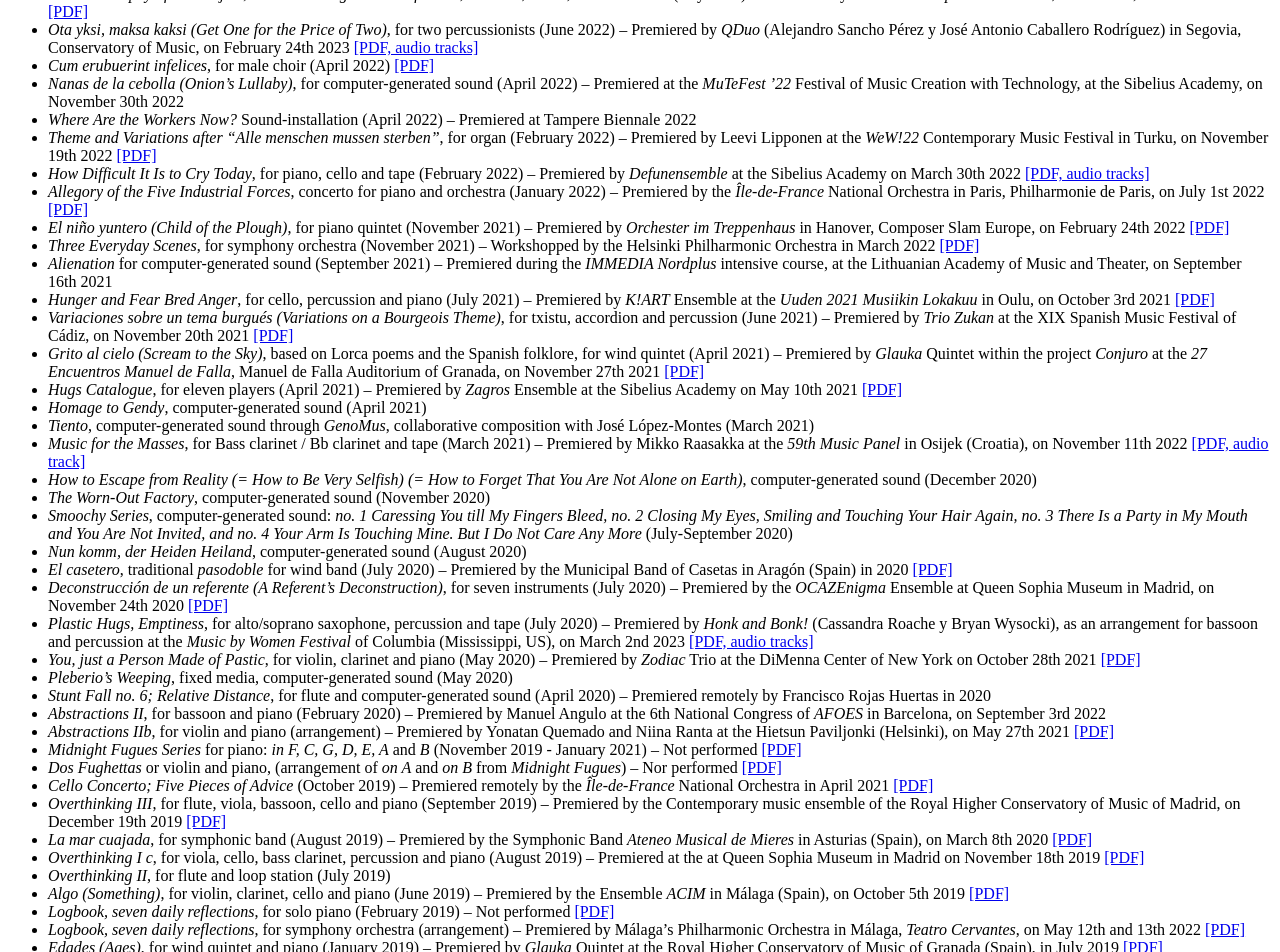
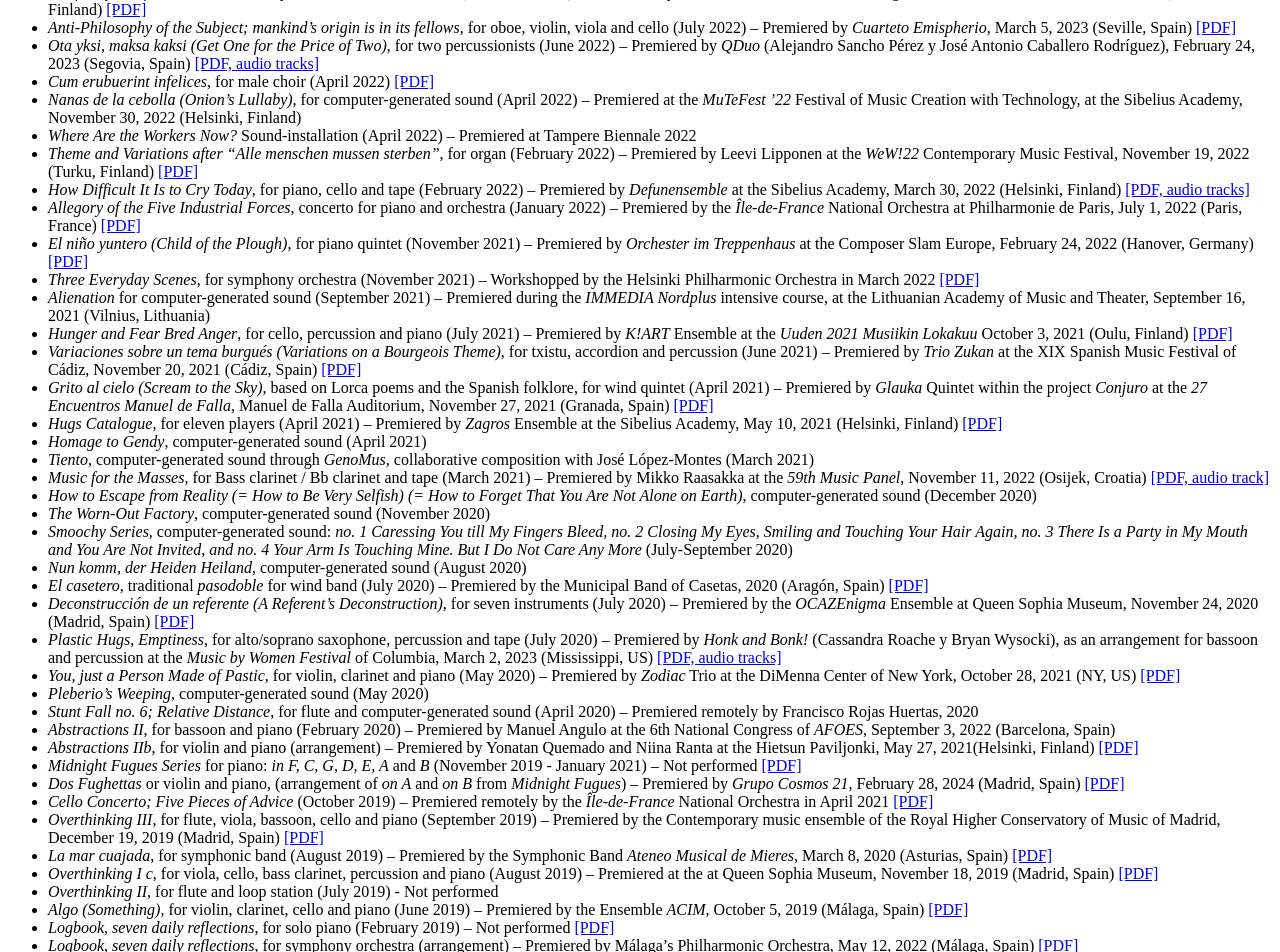
Before and after one commit to Kyokatarz/pilar-website-nextjs, a Next.js app: page /WorksPage/WorksPage in a window 1280 px wide. Shown: the part 280-1232 px from the top of the page. Built offline with nearby package versions, Linux system fonts and the light colour scheme.

Commit message:
March general update

```diff
--- a/src/pages/WorksPage/WorksPage.tsx
+++ b/src/pages/WorksPage/WorksPage.tsx
@@ -1,11 +1,21 @@
-import React from 'react'
-import ListItem from '../../components/ListItem'
-import Section from '../../components/Section/Section'
+import React from 'react';
+import ListItem from '../../components/ListItem';
+import Section from '../../components/Section/Section';
+import Link from 'next/link';
 
 const WorksPage = () => {
   return (
     <Section maxWidth='max-w-screen-sm'>
       <h1 className='text-4xl font-bold text-center mb-6'>Works</h1>
+      <span className='text-1xl italic text-gray-600 mb-4 text-justify'>
+        Here you can find the scores and audio materials of many of my works.
+        Take a look at the end of my{' '}
+        <Link href='/media#premiers' className='text-blue-500'>
+          media page
+        </Link>{' '}
+        to get to know what other pieces I am currently working on.
+      </span>
+
       <ul className='text-justify'>
         <ListItem>
           <em>
@@ -45,8 +55,8 @@
             stretch, open its seams and let the threads peek out from behind
           </em>
           , for violin, bass clarinet, violoncello and percussion (May 2023) –
-          Premiered by <em>Norrbotten NEO</em> on July 9th 2023 at Musiikin aika
-          (Time of Music Festival) in Viitasaari, Finland{' '}
+          Premiered by <em>Norrbotten NEO</em> at Musiikin aika (Time of Music
+          Festival), July 9, 2023 (Viitasaari, Finland){' '}
           <a
             href='https://archive.org/details/i-dont-expect-anything-from-this-afternoon'
             target='_blank'
@@ -63,7 +73,7 @@
           </em>
           , for blinking lights, tape, two CD players, and offstage viola and
           piano (February 2023) – Premiered as part of VANG VI Festival of
-          CentroCentro by Vertixe Sonora Ensemble on June 15th 2023 in Madrid{' '}
+          CentroCentro by Vertixe Sonora Ensemble, June 15, 2023 (Madrid, Spain){' '}
           <a
             href='https://archive.org/details/ya-no-siento-el-deslizamiento'
             target='_blank'
@@ -79,17 +89,24 @@
         </ListItem>
         <ListItem>
           <em>Brief Requiem for the Poets and Prayers</em>, for chamber
-          orchestra (December 2022) – To be premiered by <em>Avanti!</em>{' '}
-          Chamber Orchestra during the Autumn 2023 in Finland (score in
-          development)
+          orchestra (December 2022) – Premiered by <em>Avanti!</em> Chamber
+          Orchestra during Summer Sounds Festival, June 30, 2024 (Porvoo,
+          Finland){' '}
+          <a
+            href='https://archive.org/details/brief-requiem'
+            target='_blank'
+            rel='noreferrer'
+            className='text-blue-500'
+          >
+            [PDF]
+          </a>
         </ListItem>
         <ListItem>
           <em>
             Anti-Philosophy of the Subject; mankind’s origin is in its fellows
           </em>
           , for oboe, violin, viola and cello (July 2022) – Premiered by{' '}
-          <em>Cuarteto Emispherio</em> in Seville, Sala Turina, on March 5th
-          2023{' '}
+          <em>Cuarteto Emispherio</em>, March 5, 2023 (Seville, Spain){' '}
           <a
             href='https://archive.org/details/antiphilosophy-of-the-subject'
             target='_blank'
@@ -102,8 +119,8 @@
         <ListItem>
           <em>Ota yksi, maksa kaksi (Get One for the Price of Two)</em>, for two
           percussionists (June 2022) – Premiered by <em>QDuo</em> (Alejandro
-          Sancho Pérez y José Antonio Caballero Rodríguez) in Segovia,
-          Conservatory of Music, on February 24th 2023{' '}
+          Sancho Pérez y José Antonio Caballero Rodríguez), February 24, 2023
+          (Segovia, Spain){' '}
           <a
             href='https://archive.org/details/percussion-duo'
             target='_blank'
@@ -127,8 +144,8 @@
         <ListItem>
           <em>Nanas de la cebolla (Onion’s Lullaby)</em>, for computer-generated
           sound (April 2022) – Premiered at the <em>MuTeFest ’22</em> Festival
-          of Music Creation with Technology, at the Sibelius Academy, on
-          November 30th 2022
+          of Music Creation with Technology, at the Sibelius Academy, November
+          30, 2022 (Helsinki, Finland)
         </ListItem>
         <ListItem>
           <em>Where Are the Workers Now?</em> Sound-installation (April 2022) –
@@ -137,8 +154,8 @@
         <ListItem>
           <em>Theme and Variations after “Alle menschen mussen sterben”</em>,
           for organ (February 2022) – Premiered by Leevi Lipponen at the{' '}
-          <em>WeW!22</em> Contemporary Music Festival in Turku, on November 19th
-          2022{' '}
+          <em>WeW!22</em> Contemporary Music Festival, November 19, 2022 (Turku,
+          Finland){' '}
           <a
             href='https://archive.org/details/theme-and-variations-organ'
             target='_blank'
@@ -151,7 +168,7 @@
         <ListItem>
           <em>How Difficult It Is to Cry Today</em>, for piano, cello and tape
           (February 2022) – Premiered by <em>Defunensemble</em> at the Sibelius
-          Academy on March 30th 2022{' '}
+          Academy, March 30, 2022 (Helsinki, Finland){' '}
           <a
             href='https://archive.org/details/how-difficult-it-is'
             target='_blank'
@@ -164,7 +181,8 @@
         <ListItem>
           <em>Allegory of the Five Industrial Forces</em>, concerto for piano
           and orchestra (January 2022) – Premiered by the <em>Île-de-France</em>{' '}
-          National Orchestra in Paris, Philharmonie de Paris, on July 1st 2022{' '}
+          National Orchestra at Philharmonie de Paris, July 1, 2022 (Paris,
+          France){' '}
           <a
             href='https://archive.org/details/allegory-of-the-five-industrial-forces'
             target='_blank'
@@ -176,8 +194,8 @@
         </ListItem>
         <ListItem>
           <em>El niño yuntero (Child of the Plough)</em>, for piano quintet
-          (November 2021) – Premiered by <em>Orchester im Treppenhaus</em> in
-          Hanover, Composer Slam Europe, on February 24th 2022{' '}
+          (November 2021) – Premiered by <em>Orchester im Treppenhaus</em> at
+          the Composer Slam Europe, February 24, 2022 (Hanover, Germany){' '}
           <a
             href='https://archive.org/details/el-nino-yuntero'
             target='_blank'
@@ -202,12 +220,13 @@
         <ListItem>
           <em>Alienation</em> for computer-generated sound (September 2021) –
           Premiered during the <em>IMMEDIA Nordplus</em> intensive course, at
-          the Lithuanian Academy of Music and Theater, on September 16th 2021
+          the Lithuanian Academy of Music and Theater, September 16, 2021
+          (Vilnius, Lithuania)
         </ListItem>
         <ListItem>
           <em>Hunger and Fear Bred Anger</em>, for cello, percussion and piano
           (July 2021) – Premiered by <em>K!ART</em> Ensemble at the{' '}
-          <em>Uuden 2021 Musiikin Lokakuu</em> in Oulu, on October 3rd 2021{' '}
+          <em>Uuden 2021 Musiikin Lokakuu</em> October 3, 2021 (Oulu, Finland){' '}
           <a
             href='https://archive.org/details/hunger-and-fear-bred-anger'
             target='_blank'
@@ -222,8 +241,8 @@
             Variaciones sobre un tema burgués (Variations on a Bourgeois Theme)
           </em>
           , for txistu, accordion and percussion (June 2021) – Premiered by{' '}
-          <em>Trio Zukan</em> at the XIX Spanish Music Festival of Cádiz, on
-          November 20th 2021{' '}
+          <em>Trio Zukan</em> at the XIX Spanish Music Festival of Cádiz,
+          November 20, 2021 (Cádiz, Spain){' '}
           <a
             href='https://archive.org/details/variaciones-sobre-un-tema-burgues'
             target='_blank'
@@ -237,8 +256,8 @@
           <em>Grito al cielo (Scream to the Sky)</em>, based on Lorca poems and
           the Spanish folklore, for wind quintet (April 2021) – Premiered by{' '}
           <em>Glauka</em> Quintet within the project <em>Conjuro</em> at the{' '}
-          <em>27 Encuentros Manuel de Falla</em>, Manuel de Falla Auditorium of
-          Granada, on November 27th 2021{' '}
+          <em>27 Encuentros Manuel de Falla</em>, Manuel de Falla Auditorium,
+          November 27, 2021 (Granada, Spain){' '}
           <a
             href='https://archive.org/details/grito-al-cielo'
             target='_blank'
@@ -250,7 +269,8 @@
         </ListItem>
         <ListItem>
           <em>Hugs Catalogue</em>, for eleven players (April 2021) – Premiered
-          by <em>Zagros</em> Ensemble at the Sibelius Academy on May 10th 2021{' '}
+          by <em>Zagros</em> Ensemble at the Sibelius Academy, May 10, 2021
+          (Helsinki, Finland){' '}
           <a
             href='https://archive.org/details/hugs-catalogue'
             target='_blank'
@@ -270,7 +290,7 @@
         <ListItem>
           <em>Music for the Masses</em>, for Bass clarinet / Bb clarinet and
           tape (March 2021) – Premiered by Mikko Raasakka at the{' '}
-          <em>59th Music Panel</em> in Osijek (Croatia), on November 11th 2022{' '}
+          <em>59th Music Panel</em>, November 11, 2022 (Osijek, Croatia){' '}
           <a
             href='https://archive.org/details/music-for-the-masses_202304'
             target='_blank'
@@ -307,8 +327,8 @@
         </ListItem>
         <ListItem>
           <em>El casetero</em>, traditional <em>pasodoble</em> for wind band
-          (July 2020) – Premiered by the Municipal Band of Casetas in Aragón
-          (Spain) in 2020{' '}
+          (July 2020) – Premiered by the Municipal Band of Casetas, 2020
+          (Aragón, Spain){' '}
           <a
             href='https://archive.org/details/el-casetero'
             target='_blank'
@@ -321,8 +341,8 @@
         <ListItem>
           <em>Deconstrucción de un referente (A Referent’s Deconstruction)</em>,
           for seven instruments (July 2020) – Premiered by the{' '}
-          <em>OCAZEnigma</em> Ensemble at Queen Sophia Museum in Madrid, on
-          November 24th 2020{' '}
+          <em>OCAZEnigma</em> Ensemble at Queen Sophia Museum, November 24, 2020
+          (Madrid, Spain){' '}
           <a
             href='https://archive.org/details/a-referents-deconstruction'
             target='_blank'
@@ -336,8 +356,8 @@
           <em>Plastic Hugs, Emptiness</em>, for alto/soprano saxophone,
           percussion and tape (July 2020) – Premiered by <em>Honk and Bonk!</em>{' '}
           (Cassandra Roache y Bryan Wysocki), as an arrangement for bassoon and
-          percussion at the <em>Music by Women Festival</em> of Columbia
-          (Mississippi, US), on March 2nd 2023{' '}
+          percussion at the <em>Music by Women Festival</em> of Columbia, March
+          2, 2023 (Mississippi, US){' '}
           <a
             href='https://archive.org/details/plastic-hugs-emptiness'
             target='_blank'
@@ -350,7 +370,7 @@
         <ListItem>
           <em>You, just a Person Made of Pastic</em>, for violin, clarinet and
           piano (May 2020) – Premiered by <em>Zodiac</em> Trio at the DiMenna
-          Center of New York on October 28th 2021{' '}
+          Center of New York, October 28, 2021 (NY, US){' '}
           <a
             href='https://archive.org/details/you-just-a-person-made-of-plastic-full'
             target='_blank'
@@ -361,23 +381,22 @@
           </a>
         </ListItem>
         <ListItem>
-          <em>Pleberio’s Weeping</em>, fixed media, computer-generated sound
-          (May 2020)
+          <em>Pleberio’s Weeping</em>, computer-generated sound (May 2020)
         </ListItem>
         <ListItem>
           <em>Stunt Fall no. 6; Relative Distance</em>, for flute and
           computer-generated sound (April 2020) – Premiered remotely by
-          Francisco Rojas Huertas in 2020
+          Francisco Rojas Huertas, 2020
         </ListItem>
         <ListItem>
           <em>Abstractions II</em>, for bassoon and piano (February 2020) –
           Premiered by Manuel Angulo at the 6th National Congress of{' '}
-          <em>AFOES</em> in Barcelona, on September 3rd 2022
+          <em>AFOES</em>, September 3, 2022 (Barcelona, Spain)
         </ListItem>
         <ListItem>
           <em>Abstractions IIb</em>, for violin and piano (arrangement) –
-          Premiered by Yonatan Quemado and Niina Ranta at the Hietsun Paviljonki
-          (Helsinki), on May 27th 2021{' '}
+          Premiered by Yonatan Quemado and Niina Ranta at the Hietsun
+          Paviljonki, May 27, 2021(Helsinki, Finland){' '}
           <a
             href='https://archive.org/details/abstractions-IIb'
             target='_blank'
@@ -402,8 +421,9 @@
         </ListItem>
         <ListItem>
           <em>Dos Fughettas</em> or violin and piano, (arrangement of{' '}
-          <em>on A</em> and <em>on B</em> from <em>Midnight Fugues</em>) – Nor
-          performed{' '}
+          <em>on A</em> and <em>on B</em> from <em>Midnight Fugues</em>) –
+          Premiered by <em>Grupo Cosmos 21</em>, February 28, 2024 (Madrid,
+          Spain){' '}
           <a
             href='https://archive.org/details/midnight-fugues'
             target='_blank'
@@ -429,7 +449,8 @@
         <ListItem>
           <em>Overthinking III</em>, for flute, viola, bassoon, cello and piano
           (September 2019) – Premiered by the Contemporary music ensemble of the
-          Royal Higher Conservatory of Music of Madrid, on December 19th 2019{' '}
+          Royal Higher Conservatory of Music of Madrid, December 19, 2019
+          (Madrid, Spain){' '}
           <a
             href='https://archive.org/details/overthinking-III'
             target='_blank'
@@ -441,8 +462,8 @@
         </ListItem>
         <ListItem>
           <em>La mar cuajada</em>, for symphonic band (August 2019) – Premiered
-          by the Symphonic Band <em>Ateneo Musical de Mieres</em> in Asturias
-          (Spain), on March 8th 2020{' '}
+          by the Symphonic Band <em>Ateneo Musical de Mieres</em>, March 8, 2020
+          (Asturias, Spain){' '}
           <a
             href='https://archive.org/details/la-mar-cuajada'
             target='_blank'
@@ -454,8 +475,8 @@
         </ListItem>
         <ListItem>
           <em>Overthinking I c</em>, for viola, cello, bass clarinet, percussion
-          and piano (August 2019) – Premiered at the at Queen Sophia Museum in
-          Madrid on November 18th 2019{' '}
+          and piano (August 2019) – Premiered at the at Queen Sophia Museum,
+          November 18, 2019 (Madrid, Spain){' '}
           <a
             href='https://archive.org/details/overthinking-Ic'
             target='_blank'
@@ -466,12 +487,13 @@
           </a>
         </ListItem>
         <ListItem>
-          <em>Overthinking II</em>, for flute and loop station (July 2019)
+          <em>Overthinking II</em>, for flute and loop station (July 2019) - Not
+          performed
         </ListItem>
         <ListItem>
           <em>Algo (Something)</em>, for violin, clarinet, cello and piano (June
-          2019) – Premiered by the Ensemble <em>ACIM</em> in Málaga (Spain), on
-          October 5th 2019{' '}
+          2019) – Premiered by the Ensemble <em>ACIM</em>, October 5, 2019
+          (Málaga, Spain){' '}
           <a
             href='https://archive.org/details/algo_20230413'
             target='_blank'
@@ -495,8 +517,8 @@
         </ListItem>
         <ListItem>
           <em>Logbook, seven daily reflections</em>, for symphony orchestra
-          (arrangement) – Premiered by Málaga’s Philharmonic Orchestra in
-          Málaga, <em>Teatro Cervantes</em>, on May 12th and 13th 2022{' '}
+          (arrangement) – Premiered by Málaga’s Philharmonic Orchestra, May 12,
+          2022 (Málaga, Spain){' '}
           <a
             href='https://archive.org/details/logbook_202304'
             target='_blank'
@@ -509,7 +531,7 @@
         <ListItem>
           <em>Edades (Ages)</em>, for wind quintet and piano (January 2019) –
           Premiered by <em>Glauka</em> Quintet at the Royal Higher Conservatory
-          of Music of Granada (Spain), in July 2019{' '}
+          of Music "Victoria Eugenia", July 2019 (Granada, Spain){' '}
           <a
             href='https://archive.org/details/edades_202304'
             target='_blank'
@@ -521,7 +543,7 @@
         </ListItem>
       </ul>
     </Section>
-  )
-}
+  );
+};
 
-export default WorksPage
+export default WorksPage;
```
Also changed, not shown: constants/soundCloud.ts (renamed from src/constants/soundCloud.ts, +5 -11 lines), src/pages/AboutMePage/AboutMePage.tsx (+41 -38 lines), src/pages/ContactPage/ContactPage.tsx (+12 -10 lines), src/pages/HomePage/HomePage.tsx (+8 -8 lines), src/pages/HomePage/sections/Contact/Contact.tsx (+28 -11 lines), src/pages/HomePage/sections/HomePageMedia/HomePageMedia.tsx (+12 -12 lines), src/pages/HomePage/sections/Introduction/Introduction.tsx (+21 -25 lines), src/pages/HomePage/sections/ShortAbout/ShortAbout.tsx (+13 -11 lines), src/pages/MediaPage/MediaPage.tsx (+44 -30 lines), public/assets/foto-contact.jpg (added).
